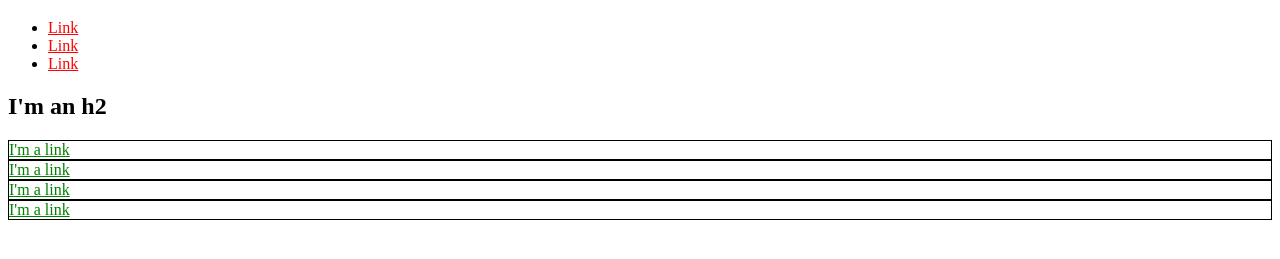
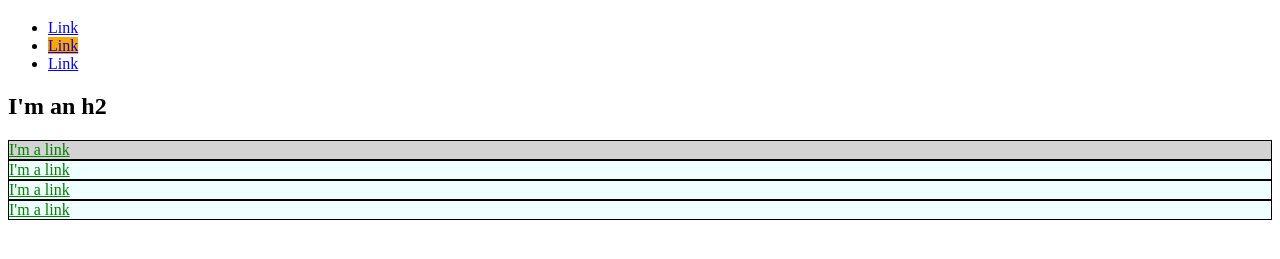
Before and after one commit to hp-dv/hp-dv.github.io, a plain HTML site: page index.html in a window 1280 px wide. Shown: the part 61-320 px from the top of the page. Drawn offline with Linux system fonts and the light colour scheme.

Commit message:
Finish Ch 5

```diff
--- a/index.html
+++ b/index.html
@@ -5,34 +5,51 @@
   <title>Test Page: Don't Panic</title>
   <meta charset="utf-8">
   <style>
+    #exec-bio {
+      background-color: lightgray;
+    }
+    #callout {
+      background-color: orange;
+    }
+    .bio-box {
+      border: 1px solid black
+    }
+    .azure-box {
+      background:  azure
+    }
+    .bio-box a {
+      color: green;
+    }
   </style>
 </head>
 
 <body>
+
   <h1>I'm an h1</h1>
   <ul>
     <li>
-      <a href="https://example.com/" style="color: red;">Link</a>
+      <a href="https://example.com/">Link</a>
     </li>
     <li>
-      <a href="https://example.com/" style="color: red;">Link</a>
+      <a id="callout" href="https://example.com/">Link</a>
     </li>
     <li>
-      <a href="https://example.com/" style="color: red;">Link</a>
+      <a href="https://example.com/">Link</a>
     </li>
   </ul>
+
   <h2>I'm an h2</h2>
-  <div style="border: 1px solid black;">
-    <a href="https://example.com/" style="color: green;">I'm a link</a>
+  <div id="exec-bio" class="bio-box azure-box">
+    <a href="https://example.com/">I'm a link</a>
   </div>
-  <div style="border: 1px solid black;">
-    <a href="https://example.com/" style="color: green;">I'm a link</a>
+  <div class="bio-box azure-box">
+    <a href="https://example.com/">I'm a link</a>
   </div>
-  <div style="border: 1px solid black;">
-    <a href="https://example.com/" style="color: green;">I'm a link</a>
+  <div class="bio-box azure-box">
+    <a href="https://example.com/">I'm a link</a>
   </div>
-  <div style="border: 1px solid black;">
-    <a href="https://example.com/" style="color: green;">I'm a link</a>
+  <div class="bio-box azure-box">
+    <a href="https://example.com/">I'm a link</a>
   </div>
 </body>
 
```
